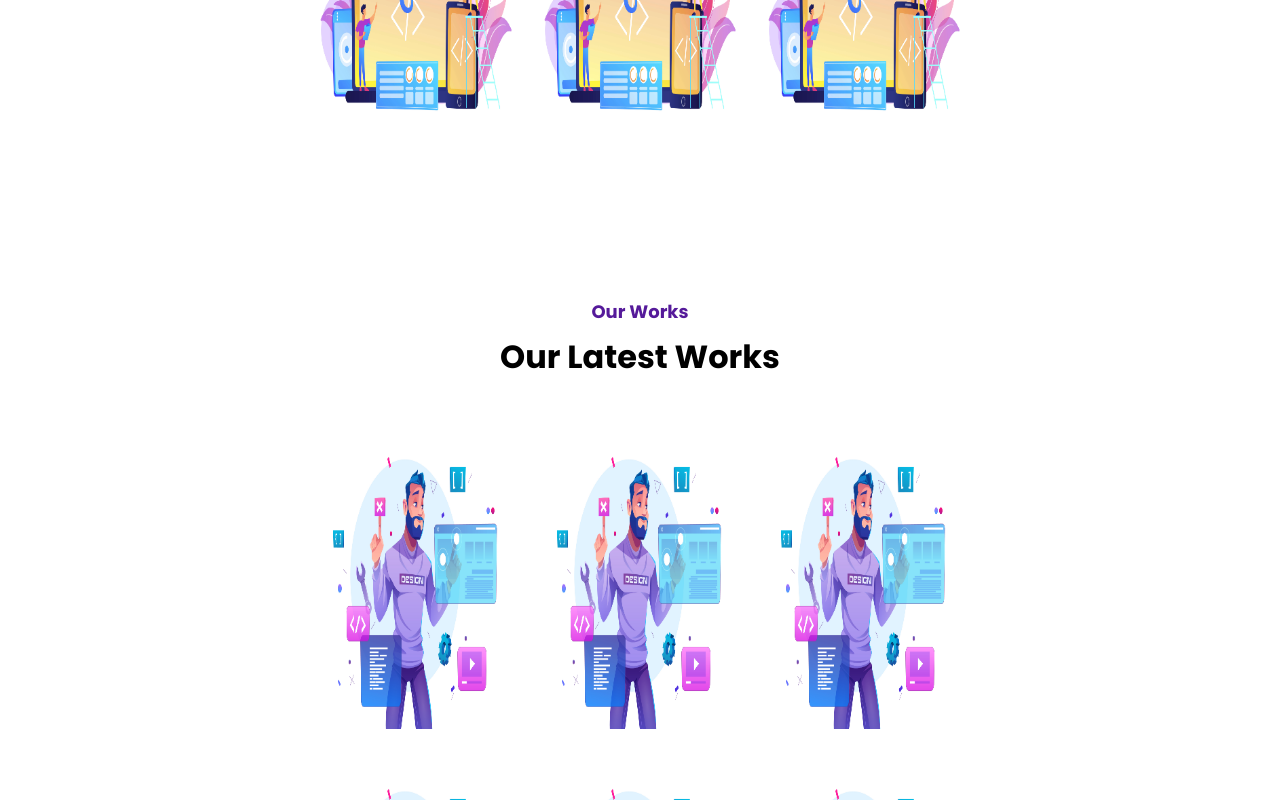
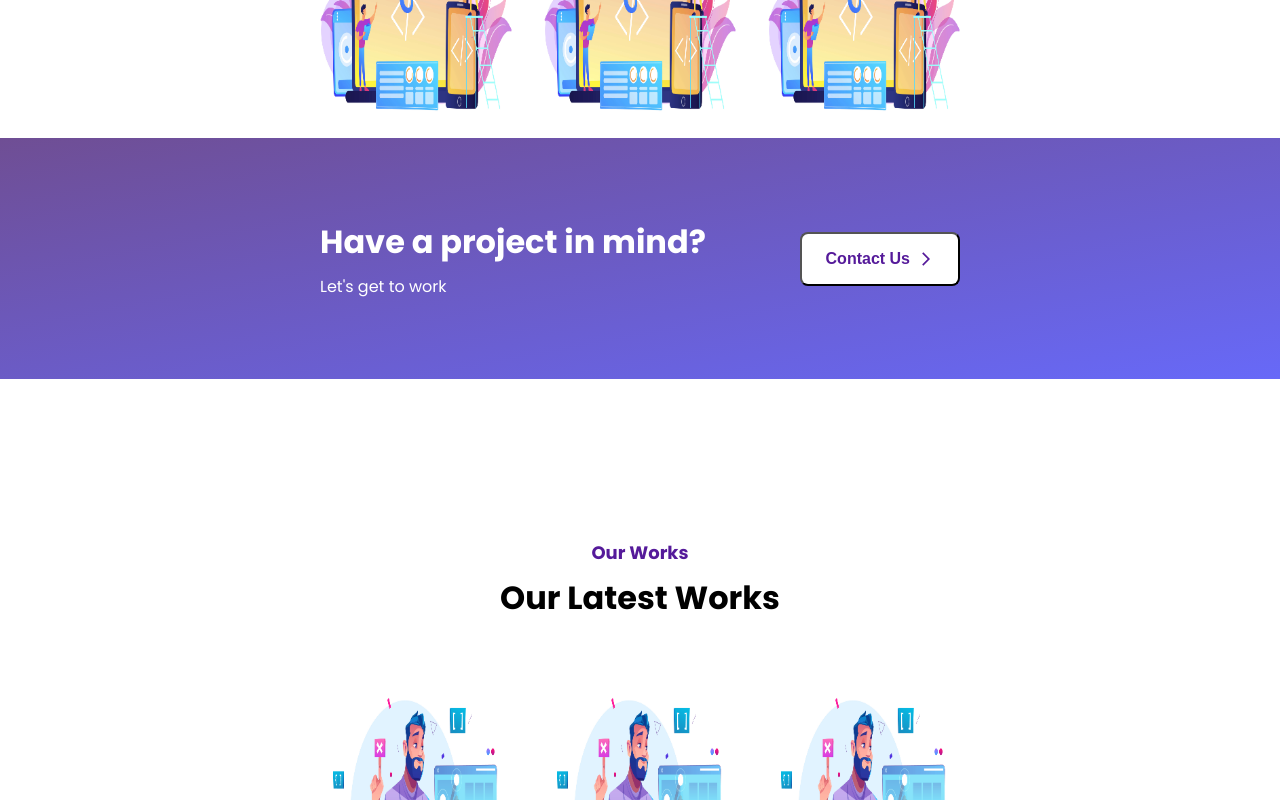
Before and after one commit to Nahid51/task-based-round, a React (Vite) app: page / in a window 1280 px wide. Shown: the part 3440-4240 px from the top of the page. Built offline with nearby package versions, Linux system fonts and the light colour scheme; the HTML template or start-up script is replaced by a standard one.

Commit message:
added question in mind section

```diff
--- a/src/components/Question.jsx
+++ b/src/components/Question.jsx
@@ -1,8 +1,30 @@
-
+import "../styles/question.scss";
+import { Link } from "react-router-dom";
+import { MdOutlineArrowForwardIos } from "react-icons/md";
+import MotionLeft from "./MotionLeft";
+import MotionRight from "./MotionRight";
 
 const Question = () => {
     return (
-        <div>Question</div>
+        <div>
+            <section className="questionInMindBg">
+                <div className="questionSection">
+                    <div className="questionAlignment">
+                        <MotionLeft>
+                            <div style={{ color: "white" }}>
+                                <h2 style={{ fontSize: "2rem" }}>Have a project in mind?</h2>
+                                <p style={{ fontSize: "1rem", marginTop: ".5rem" }} className="text-white font-medium text-lg mt-3">{`Let's get to work`}</p>
+                            </div>
+                        </MotionLeft>
+                        <MotionRight>
+                            <Link to="#" style={{ textDecoration: "none" }}>
+                                <button className="questionButton"><span>Contact Us</span> <MdOutlineArrowForwardIos /></button>
+                            </Link>
+                        </MotionRight>
+                    </div>
+                </div>
+            </section>
+        </div>
     )
 }
 
--- a/src/pages/Home/Home.jsx
+++ b/src/pages/Home/Home.jsx
@@ -18,9 +18,9 @@ const Home = () => {
             <About />
             <Services />
             <Products />
+            <Question />
             <Projects />
             <Testimonials />
-            <Question />
             <MeetTheTeam />
             <Clients />
             <Footer />
--- /dev/null
+++ b/src/styles/question.scss
@@ -0,0 +1,74 @@
+.questionInMindBg {
+    background: linear-gradient(to left top, #6769F8, #6f4e94) !important;
+
+    .questionSection {
+
+        .questionAlignment {
+            display: flex;
+            align-items: center;
+            justify-content: space-between;
+
+            padding: 5rem 20rem;
+        }
+
+    }
+
+    .questionButton {
+        // px-7 py-4 bg-white rounded-lg flex items-center gap-1 text-[] font-semibold hover:bg-transparent border-0 hover:border-2 hover:border-white hover:text-white
+        padding: 1rem 1.5rem;
+        background-color: white;
+        border-radius: .5rem;
+        display: flex;
+        align-items: center;
+        gap: .5rem;
+        color: #551A9A;
+        font-size: 1rem;
+        font-weight: 600;
+        cursor: pointer;
+        transition-duration: 300ms;
+
+        &:hover {
+            background: transparent;
+            border: 1px solid #551A9A;
+            color: #F0F8FF;
+            border-color: #F0F8FF;
+        }
+    }
+
+
+}
+
+@media only screen and (min-width: 769px) and (max-width: 1080px) {
+    .questionInMindBg {
+
+        .questionSection {
+
+            .questionAlignment {
+                padding: 5rem;
+            }
+
+        }
+
+    }
+}
+
+@media only screen and (max-width: 768px) {
+    .questionInMindBg {
+
+        .questionSection {
+
+            .questionAlignment {
+                flex-direction: column;
+                text-align: center;
+
+                padding: 5rem 2rem;
+
+                p {
+                    margin: 2rem 0 1rem;
+                }
+            }
+
+        }
+
+    }
+}
```
